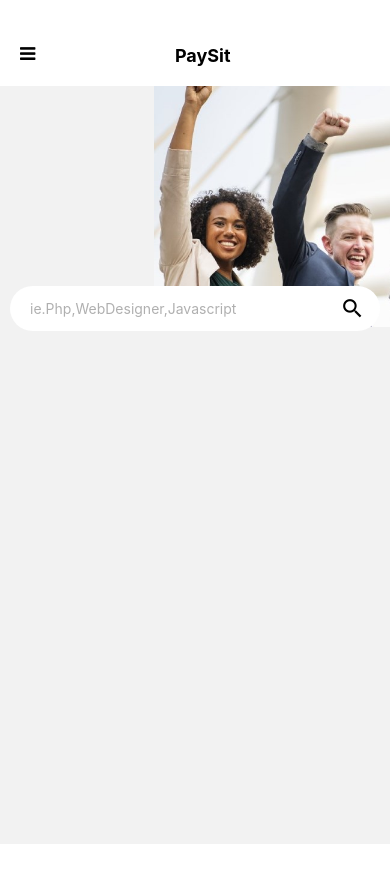
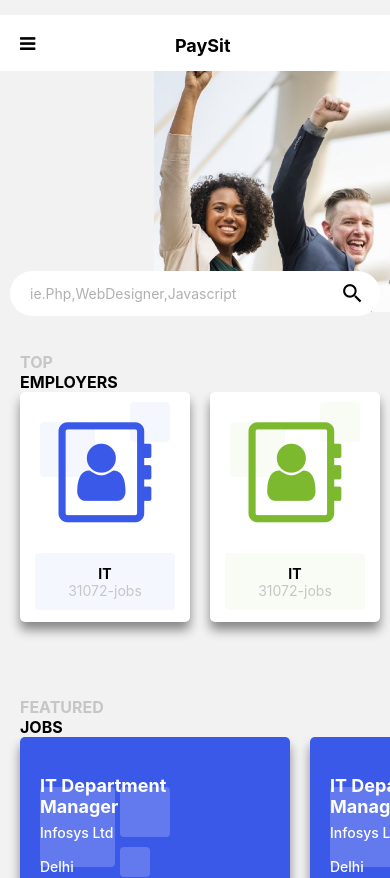
Before and after one commit to Software-Engineer-Team/Intergration-Project, a React Native app: screen /Home in a window 390 px wide. Shown: the top 878 px of the page. Before the commit the page ends 844 px from the top, so only its background shows below. Built offline with nearby package versions, Linux system fonts and the light colour scheme.

Commit message:
[feat]: home screen featured jobs done

```diff
--- /dev/null
+++ b/components/home/ApplyJob.js
@@ -0,0 +1,102 @@
+import React from "react";
+import { Button, StyleSheet, Text, View } from "react-native";
+import IconFontAwesome from "react-native-vector-icons/FontAwesome";
+import { Colors } from "../../constants/colors";
+
+const ApplyJob = () => {
+  return (
+    <View style={styles.container}>
+      <View style={styles.desciptionContainer}>
+        <View style={[styles.box1]} />
+        <View style={[styles.box2]} />
+        <View style={[styles.box3]} />
+      </View>
+      <View style={styles.textDescription}>
+        <Text style={styles.textDescription1}>IT Department Manager</Text>
+        <Text style={styles.textDescription2}>Infosys Ltd</Text>
+        <Text style={styles.textDescription3}>Delhi</Text>
+      </View>
+      <View style={[styles.textContainer]}>
+        <Button title="ApplyJob" />
+      </View>
+    </View>
+  );
+};
+
+export default ApplyJob;
+
+const styles = StyleSheet.create({
+  container: {
+    flex: 1,
+    width: 270,
+    height: 200,
+    marginHorizontal: 10,
+    shadowColor: "#000",
+    shadowOffset: {
+      width: 0,
+      height: 8,
+    },
+    shadowOpacity: 0.44,
+    shadowRadius: 10.32,
+    elevation: 16,
+    left: 10,
+    borderRadius: 5,
+    backgroundColor: "#3a59e8",
+  },
+  desciptionContainer: {
+    alignItems: "center",
+    justifyContent: "center",
+    flex: 0.7,
+  },
+  box1: {
+    height: 80,
+    width: 75,
+    position: "absolute",
+    left: 20,
+    top: 50,
+    borderRadius: 4,
+    zIndex: 1,
+    backgroundColor: "#627aee",
+  },
+  box2: {
+    height: 50,
+    width: 50,
+    position: "absolute",
+    left: 100,
+    top: 50,
+    borderRadius: 4,
+    zIndex: 1,
+    backgroundColor: "#627aee",
+  },
+  box3: {
+    height: 30,
+    width: 30,
+    position: "absolute",
+    left: 100,
+    top: 110,
+    borderRadius: 4,
+    zIndex: 1,
+    backgroundColor: "#627aee",
+  },
+  textDescription: {
+    zIndex: 10,
+    padding: 20,
+    bottom: 24,
+  },
+  textDescription1: {
+    color: "white",
+    fontWeight: "bold",
+    fontSize: 18,
+    maxWidth: 150,
+  },
+  textDescription2: { color: "white", fontWeight: "500", marginTop: 7 },
+  textDescription3: { color: "white", fontWeight: "500", marginTop: 17 },
+  textContainer: {
+    flex: 0.25,
+    left: 15,
+    width: 140,
+    borderRadius: 4,
+    alignItems: "center",
+    justifyContent: "center",
+  },
+});
--- /dev/null
+++ b/components/home/Category.js
@@ -0,0 +1,83 @@
+import React from "react";
+import { StyleSheet, Text, TouchableOpacity, View } from "react-native";
+import IconFontAwesome from "react-native-vector-icons/FontAwesome";
+import { Colors } from "../../constants/colors";
+
+const Category = ({
+  onPress,
+  iconName,
+  iconColor,
+  iconSize,
+  backgroundBox,
+  categoryName,
+  numOfJobs,
+}) => {
+  return (
+    <TouchableOpacity onPress={onPress} style={styles.container}>
+      <View style={{ flex: 1 }}>
+        <View style={styles.iconContainer}>
+          <View style={[styles.box1, backgroundBox]} />
+          <IconFontAwesome name={iconName} size={iconSize} color={iconColor} />
+          <View style={[styles.box2, backgroundBox]} />
+        </View>
+        <View style={[styles.textContainer, backgroundBox]}>
+          <Text style={{ fontWeight: "bold" }}>{categoryName}</Text>
+          <Text style={{ color: Colors.textMuted }}>{numOfJobs}</Text>
+        </View>
+      </View>
+    </TouchableOpacity>
+  );
+};
+
+export default Category;
+
+const styles = StyleSheet.create({
+  container: {
+    flex: 1,
+    width: 170,
+    height: 230,
+    marginHorizontal: 10,
+    shadowColor: "#000",
+    shadowOffset: {
+      width: 0,
+      height: 8,
+    },
+    shadowOpacity: 0.44,
+    shadowRadius: 10.32,
+    elevation: 16,
+    left: 10,
+    borderRadius: 5,
+    backgroundColor: "white",
+  },
+  iconContainer: {
+    alignItems: "center",
+    justifyContent: "center",
+    flex: 0.7,
+  },
+  box1: {
+    height: 55,
+    width: 55,
+    position: "absolute",
+    left: 20,
+    top: 30,
+    borderRadius: 4,
+    zIndex: -1,
+  },
+  box2: {
+    height: 40,
+    width: 40,
+    position: "absolute",
+    right: 20,
+    top: 10,
+    borderRadius: 4,
+    zIndex: -1,
+  },
+  textContainer: {
+    flex: 0.25,
+    left: 15,
+    width: 140,
+    borderRadius: 4,
+    alignItems: "center",
+    justifyContent: "center",
+  },
+});
--- /dev/null
+++ b/components/home/JobTitle.js
@@ -0,0 +1,31 @@
+import React from "react";
+import { StyleSheet, Text, View } from "react-native";
+import { Colors } from "../../constants/colors";
+
+const JobTitle = ({ textMuted, text }) => {
+  return (
+    <View style={styles.container}>
+      <Text style={styles.textMuted}>{textMuted}</Text>
+      <Text style={styles.text}>{text}</Text>
+    </View>
+  );
+};
+
+export default JobTitle;
+
+const styles = StyleSheet.create({
+  container: {
+    flex: 1,
+    padding: 20,
+    backgroundColor: Colors.rootBodyImg,
+  },
+  textMuted: {
+    color: Colors.textMuted,
+    fontSize: 16,
+    fontWeight: "bold",
+  },
+  text: {
+    fontSize: 16,
+    fontWeight: "bold",
+  },
+});
--- /dev/null
+++ b/components/ui/Card.js
@@ -0,0 +1,15 @@
+import React from "react";
+import { View, StyleSheet } from "react-native";
+import { Colors } from "../../constants/colors";
+
+function Card({ children }) {
+  return <View style={styles.card}>{children}</View>;
+}
+
+export default Card;
+
+const styles = StyleSheet.create({
+  card: {
+    backgroundColor: Colors.rootBodyImg,
+  },
+});
--- a/constants/colors.js
+++ b/constants/colors.js
@@ -9,4 +9,6 @@ export const Colors = {
   placeholderColor: "#ffffff",
   borderBottom: "#a5a5a5",
   labelColor: "#a5a5a5",
+  rootBodyImg: "#f2f2f2",
+  textMuted: "#c6c6c6",
 };
--- a/screens/HomeScreen.js
+++ b/screens/HomeScreen.js
@@ -1,5 +1,6 @@
 import React from "react";
 import {
+  FlatList,
   ImageBackground,
   SafeAreaView,
   ScrollView,
@@ -10,8 +11,70 @@ import {
 } from "react-native";
 import IconFontAwesome from "react-native-vector-icons/FontAwesome";
 import IconMaterialIcons from "react-native-vector-icons/MaterialIcons";
+import ApplyJob from "../components/home/ApplyJob";
+import Category from "../components/home/Category";
+import JobTitle from "../components/home/JobTitle";
+import Card from "../components/ui/Card";
+import { Colors } from "../constants/colors";
 
 const HomeScreen = () => {
+  const categories = [
+    {
+      id: Math.random().toString(),
+      iconName: "address-book-o",
+      iconColor: "#3a59e8",
+      iconSize: 100,
+      backgroundBox: { backgroundColor: "#f4f7fe" },
+      categoryName: "IT",
+      numOfJobs: "31072-jobs",
+    },
+    {
+      id: Math.random().toString(),
+      iconName: "address-book-o",
+      iconColor: "#7cb92e",
+      iconSize: 100,
+      backgroundBox: { backgroundColor: "#f9fcf5" },
+      categoryName: "IT",
+      numOfJobs: "31072-jobs",
+    },
+    {
+      id: Math.random().toString(),
+      iconName: "address-book-o",
+      iconColor: "#fbbe5d",
+      iconSize: 100,
+      backgroundBox: { backgroundColor: "#fffcf7" },
+      categoryName: "IT",
+      numOfJobs: "31072-jobs",
+    },
+    {
+      id: Math.random().toString(),
+      iconName: "address-book-o",
+      iconColor: "#f7751f",
+      iconSize: 100,
+      backgroundBox: { backgroundColor: "#fffaf6" },
+      categoryName: "IT",
+      numOfJobs: "31072-jobs",
+    },
+    {
+      id: Math.random().toString(),
+      iconName: "address-book-o",
+      iconColor: "#8274fb",
+      iconSize: 100,
+      backgroundBox: { backgroundColor: "#fbfaff" },
+      categoryName: "IT",
+      numOfJobs: "31072-jobs",
+    },
+    {
+      id: Math.random().toString(),
+      iconName: "address-book-o",
+      iconColor: "#f64e89",
+      iconSize: 100,
+      backgroundBox: { backgroundColor: "#fdf7f9" },
+      categoryName: "IT",
+      numOfJobs: "31072-jobs",
+    },
+  ];
+
   return (
     <SafeAreaView style={styles.rootScreen}>
       <View style={styles.rootHeader}>
@@ -42,6 +105,77 @@ const HomeScreen = () => {
             />
           </View>
         </ImageBackground>
+
+        {/* // TOP EMPLOYERS */}
+        <Card>
+          <JobTitle textMuted="TOP" text="EMPLOYERS" />
+          <FlatList
+            horizontal
+            showsHorizontalScrollIndicator={false}
+            contentContainerStyle={{
+              paddingBottom: 35,
+              paddingRight: 20,
+            }}
+            data={categories}
+            renderItem={({ item }) => {
+              return (
+                <Category
+                  iconName={item.iconName}
+                  iconSize={item.iconSize}
+                  iconColor={item.iconColor}
+                  backgroundBox={item.backgroundBox}
+                  categoryName={item.categoryName}
+                  numOfJobs={item.numOfJobs}
+                  onPress={() => {}}
+                />
+              );
+            }}
+            keyExtractor={(item, _index) => {
+              return item.id;
+            }}
+            alwaysBounceVertical={false}
+          />
+        </Card>
+
+        <Card>
+          <JobTitle textMuted="FEATURED" text="JOBS" />
+          <FlatList
+            horizontal
+            showsHorizontalScrollIndicator={false}
+            contentContainerStyle={{
+              paddingBottom: 35,
+              paddingRight: 20,
+            }}
+            data={categories}
+            renderItem={({ item }) => {
+              return <ApplyJob />;
+            }}
+            keyExtractor={(item) => {
+              return item.id;
+            }}
+            alwaysBounceVertical={false}
+          />
+        </Card>
+
+        <Card>
+          <JobTitle textMuted="FEATURED" text="JOBS" />
+          <FlatList
+            horizontal
+            showsHorizontalScrollIndicator={false}
+            contentContainerStyle={{
+              paddingBottom: 35,
+              paddingRight: 20,
+            }}
+            data={categories}
+            renderItem={({ item }) => {
+              return <ApplyJob />;
+            }}
+            keyExtractor={(item) => {
+              return item.id;
+            }}
+            alwaysBounceVertical={false}
+          />
+        </Card>
       </ScrollView>
     </SafeAreaView>
   );
@@ -51,13 +185,15 @@ export default HomeScreen;
 
 const styles = StyleSheet.create({
   rootScreen: {
-    paddingTop: 25,
-    backgroundColor: "white",
+    paddingTop: 15,
+    backgroundColor: Colors.rootBodyImg,
     position: "relative",
   },
   rootHeader: {
     flexDirection: "row",
     padding: 20,
+    backgroundColor: Colors.color,
+    paddingBottom: 15,
   },
   rootHeaderTextContainer: {
     flex: 1,
@@ -72,7 +208,7 @@ const styles = StyleSheet.create({
     height: 261,
     fontSize: 40,
     position: "relative",
-    backgroundColor: "#f2f2f2",
+    backgroundColor: Colors.rootBodyImg,
   },
   rootBodySearch: {
     position: "relative",
```
Also changed, not shown: assets/images/icons-marketing.png (added).
